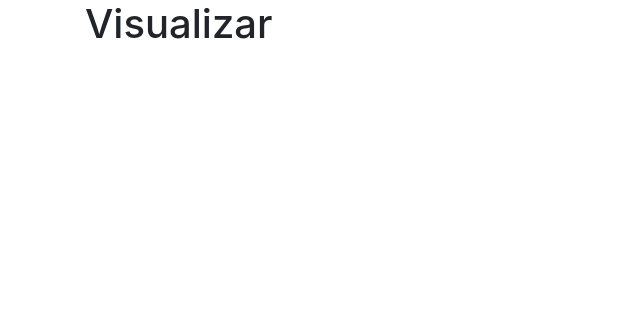
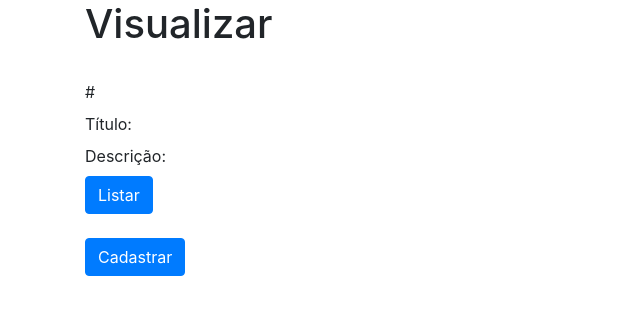
Before and after one commit to yurialec/Crud-php-vanilla-and-ReactJs, a React (Create React App) app in the folder frontend/: page /visualizar/1 in a window 1280 px wide. Shown: the top 314 px of the page, without its empty margins (0-640 px from the left). Built offline with nearby package versions, Linux system fonts and the light colour scheme; no server answers.

Commit message:
Finalizado visualizarbyid

```diff
--- a/frontend/src/App.js
+++ b/frontend/src/App.js
@@ -12,7 +12,7 @@ function App() {
         <Switch>
           <Route exact path="/" component={Home}/>
           <Route path="/cadastrar" component={Cadastrar}/>
-          <Route path="/visualizar" component={Visualizar}/>
+          <Route path="/visualizar/:id" component={Visualizar}/>
         </Switch>
       </Router>
     </div>
--- a/frontend/src/pages/Cadastrar/index.js
+++ b/frontend/src/pages/Cadastrar/index.js
@@ -57,11 +57,11 @@ export const Cadastrar = () => {
             <form onSubmit={cadastrarProduto}>
                 <div class="form-group">
                     <label>Título</label>
-                    <input type="titulo" class="form-control" id="titulo" name="titulo" placeholder="Título do produto" onChange={valorInput} />
+                    <input type="titulo" class="form-control" required id="titulo" name="titulo" placeholder="Título do produto" onChange={valorInput} />
                 </div>
                 <div class="form-group">
                     <label>Descrição</label>
-                    <input type="descricao" class="form-control" id="descricao" name="descricao" placeholder="Descrição do produto" onChange={valorInput} />
+                    <input type="descricao" class="form-control" required id="descricao" name="descricao" placeholder="Descrição do produto" onChange={valorInput} />
                 </div>
                 <button type="submit" class="btn btn-primary">Cadastrar</button>
                 <br />
--- a/frontend/src/pages/Home/index.js
+++ b/frontend/src/pages/Home/index.js
@@ -36,7 +36,17 @@ export const Home = () => {
               <td>{produto.id}</td>
               <td>{produto.titulo}</td>
               <td>{produto.descricao}</td>
-              <td><Link>Vizualizar</Link>|<Link>Edita</Link>|<Link>Deletar</Link></td>
+              <td>
+                <button className='btn btn-primary'>
+                  <Link style={{color: 'white'}} to={"/visualizar/" + produto.id}>Vizualizar</Link>
+                </button>
+                <button className='btn btn-warning'>
+                  <Link style={{color: 'white'}}>Editar</Link>
+                </button>
+                <button className='btn btn-danger'>
+                  <Link style={{color: 'white'}}>Deletar</Link>
+                </button>
+              </td>
             </tr>
           ))}
         </tbody>
--- a/frontend/src/pages/Visualizar/index.js
+++ b/frontend/src/pages/Visualizar/index.js
@@ -1,9 +1,50 @@
-import React from "react";
+import React, { useEffect, useState } from "react";
+import { Link } from "react-router-dom";
 
-export const Visualizar = () =>{
-    return(
+export const Visualizar = (props) => {
+
+    const [data, setData] = useState([]);
+
+    const [id] = useState(props.match.params.id)
+
+    useEffect(() => {
+        const getProduto = async () => {
+            await fetch("http://localhost:8080/visualizar.php?id=" + id)
+                .then((response) => response.json())
+                .then((responseJson) => {
+                    // console.log('responseJson',responseJson);
+                    setData(responseJson.produto)
+                })
+        }
+
+        getProduto();
+    }, [id]);
+
+    return (
         <div>
             <h1>Visualizar</h1>
+            <br></br>
+            <div>
+                <div>
+                    <label>#{data.id}</label>
+                </div>
+                <div>
+                    <label>Título: {data.titulo}</label>
+                </div>
+                <div>
+                    <label>Descrição: {data.descricao}</label>
+                </div>
+            </div>
+            <div>
+                <Link to="/">
+                    <button type="button" class="btn btn-primary">Listar</button>
+                </Link>
+                <br />
+                <br />
+                <Link to="/cadastrar">
+                    <button type="button" class="btn btn-primary">Cadastrar</button>
+                </Link>
+            </div>
         </div>
     );
 }
```
